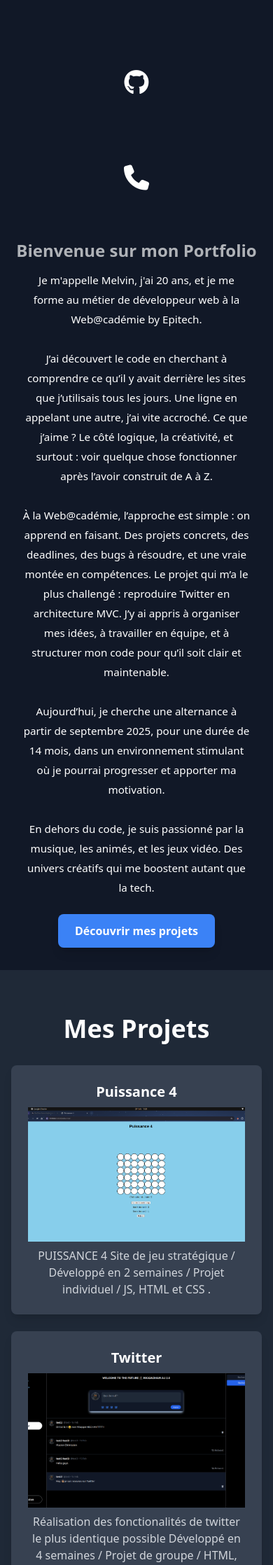
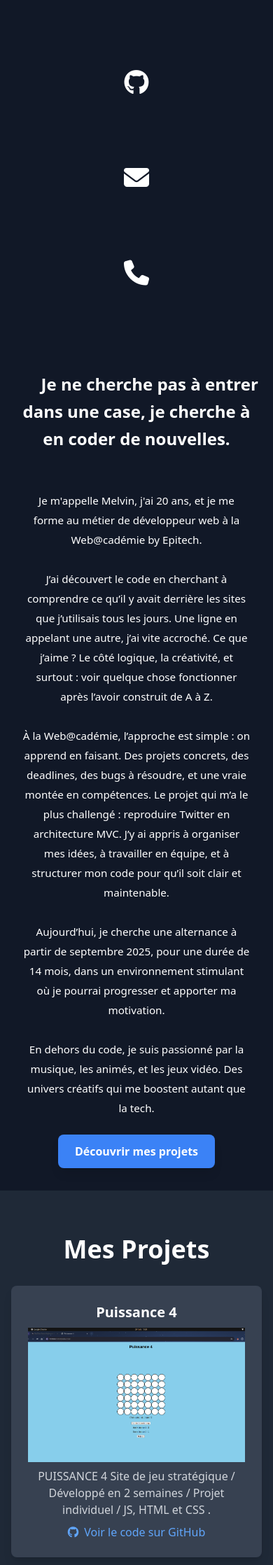
Before and after one commit to MelvinHirep/Portfolio, a PHP site: page / in a window 390 px wide. Shown: the part 896-3132 px from the top of the page at 70% size. Run offline with PHP 8.4, Linux system fonts and the light colour scheme; some libraries are stand-ins or nearby versions.

Commit message:
Projet final

```diff
--- a/assets/style.css
+++ b/assets/style.css
@@ -79,3 +79,26 @@
       width: 100% !important;
     }
   }
+
+  @keyframes blink {
+    0%, 100% { opacity: 1; }
+    50% { opacity: 0; }
+  }
+
+  .animate-blink {
+    animation: blink 1s step-start infinite;
+  }
+
+
+
+  #bg-video {
+    position: fixed;
+    top: 0;
+    left: 0;
+    min-width: 100%;
+    min-height: 100%;
+    object-fit: cover;
+    z-index: -1;
+    opacity: 0.25; /* Ajustable selon le contraste que tu veux */
+    pointer-events: none; /* pour que la vidéo ne bloque pas les clics */
+  }
--- a/index.html
+++ b/index.html
@@ -30,6 +30,13 @@
   </div>
 </header>
 
+
+<video autoplay muted loop playsinline id="bg-video">
+  <source src="assets/98476-649310698_small.mp4" type="video/webm">
+  Votre navigateur ne supporte pas la vidéo HTML5.
+</video>
+
+
 <main class="relative flex flex-col items-center justify-center h-screen text-center">
   <div class="absolute top-16 left-4 md:left-10 text-left w-64 text-white space-y-6 text-lg leading-relaxed">
     <h2 class="text-3xl font-bold">Melvin Hirep</h2>
@@ -40,7 +47,7 @@
       14 mois – 3 semaines en entreprise<br>
       1 semaine en formation
     </p>
-    <div class="flex flex-col items-center space-y-16 text-4xl w-full" style="margin-top: 10rem;">
+    <div class="flex flex-col items-center space-y-16 text-4xl w-full" style="margin-top: 4rem;">
       <a href="assets/CV-Melvin-HIREP-pdf.pdf" download target="_blank" class="relative inline-block">
         <div class="w-12 h-12 bg-white text-black rounded-full flex items-center justify-center text-lg font-bold shadow-md">CV</div>
       </a>
@@ -50,14 +57,28 @@
       <a href="https://github.com/MelvinHirep" target="_blank" class="text-white hover:text-blue-400">
         <i class="fab fa-github"></i>
       </a>
+
+      <a href="https://mail.google.com/mail/?view=cm&to=melvinhirep@gmail.com"
+      target="_blank"
+      class="text-white hover:text-blue-400">
+     <i class="fas fa-envelope"></i>
+   </a>
+
+
       <button onclick="alert('07 83 89 76 21')" class="text-white hover:text-blue-400">
         <i class="fas fa-phone"></i>
+
       </button>
     </div>
   </div>
 
   <div class="mt-10"></div>
-  <h2 class="text-5xl font-extrabold animate-pulse">Bienvenue sur mon Portfolio</h2>
+  <div class="mt-10 text-center">
+    <h2 class="text-2xl md:text-4xl font-bold text-white max-w-3xl mx-auto whitespace-pre-wrap leading-relaxed">
+      <span id="typewriter"></span><span id="cursor" class="animate-blink">|</span>
+    </h2>
+  </div>
+
   <p class="text-lg mt-4 max-w-2xl px-4">
     Je m'appelle Melvin, j'ai 20 ans, et je me forme au métier de développeur web à la Web@cadémie by Epitech.<br><br>
     J’ai découvert le code en cherchant à comprendre ce qu’il y avait derrière les sites que j’utilisais tous les jours.
@@ -82,16 +103,38 @@
         <h3 class="text-xl font-semibold mb-2">Puissance 4</h3>
         <img src="assets/Capture d’écran du 2025-03-20 15-28-20.png" alt=" " class="w-full h-48 object-cover cursor-pointer border-none" data-video="assets/Capture vidéo du 20-03-2025 15:20:04.webm">
         <p class="mt-2 text-gray-300">PUISSANCE 4 Site de jeu stratégique / Développé en 2 semaines / Projet individuel / JS, HTML et CSS .</p>
+        <p class="mt-2">
+          <a href="https://github.com/MelvinHirep/Puissance-4" target="_blank"
+             class="inline-flex items-center text-blue-400 hover:text-blue-300 transition">
+            <i class="fab fa-github mr-2"></i> Voir le code sur GitHub
+          </a>
+        </p>
+
       </div>
+
       <div class="project-card appear relative group overflow-hidden bg-gray-700 p-6 rounded-lg shadow-lg hover:scale-105 hover:bg-gray-600 transition-transform duration-300">
         <h3 class="text-xl font-semibold mb-2">Twitter</h3>
         <img src="assets/Capture d’écran du 2025-03-30 13-23-07.png" alt=" " class="w-full h-48 object-cover cursor-pointer" data-video="assets/Capture vidéo du 30-03-2025 13:16:54.webm">
         <p class="mt-2 text-gray-300">Réalisation des fonctionalités de twitter le plus identique possible Développé en 4 semaines / Projet de groupe / HTML, CSS, TAILWIND, PHP, JS.</p>
+        <p class="mt-2">
+          <a href="https://github.com/MelvinHirep/Tweet_academie" target="_blank"
+             class="inline-flex items-center text-blue-400 hover:text-blue-300 transition">
+            <i class="fab fa-github mr-2"></i> Voir le code sur GitHub
+          </a>
+        </p>
+
       </div>
       <div class="project-card appear relative group overflow-hidden bg-gray-700 p-6 rounded-lg shadow-lg hover:scale-105 hover:bg-gray-600 transition-transform duration-300">
         <h3 class="text-xl font-semibold mb-2">Maquette</h3>
         <img src="assets/Capture d’écran du 2025-03-30 13-33-49.png" alt=" " class="w-full h-48 object-cover cursor-pointer" data-video="assets/Capture vidéo du 30-03-2025 13:34:55.webm">
         <p class="mt-2 text-gray-300">Reproduire maquette à l'identique Développé en 1 semaine / Projet individuel / HTML, CSS.</p>
+        <p class="mt-2">
+          <a href="https://github.com/MelvinHirep/Maquette" target="_blank"
+             class="inline-flex items-center text-blue-400 hover:text-blue-300 transition">
+            <i class="fab fa-github mr-2"></i> Voir le code sur GitHub
+          </a>
+        </p>
+
       </div>
     </div>
   </div>
--- a/script.js
+++ b/script.js
@@ -70,3 +70,19 @@ document.addEventListener("DOMContentLoaded", function () {
     }
 
 });
+
+const text = "Je ne cherche pas à entrer dans une case, je cherche à en coder de nouvelles.";
+const speed = 45;
+let i = 0;
+
+function typeWriter() {
+  if (i < text.length) {
+    document.getElementById("typewriter").innerHTML += text.charAt(i);
+    i++;
+    setTimeout(typeWriter, speed);
+  } else {
+    document.getElementById("cursor").style.display = "none";
+  }
+}
+
+window.addEventListener("DOMContentLoaded", typeWriter);
```
Also changed, not shown: 2 other files.
